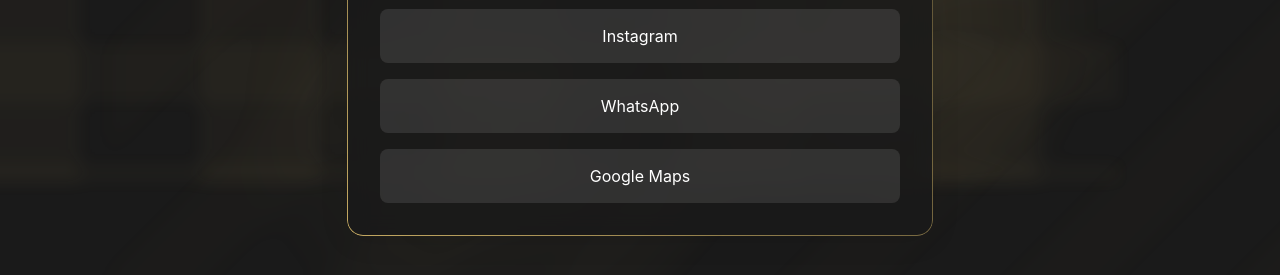
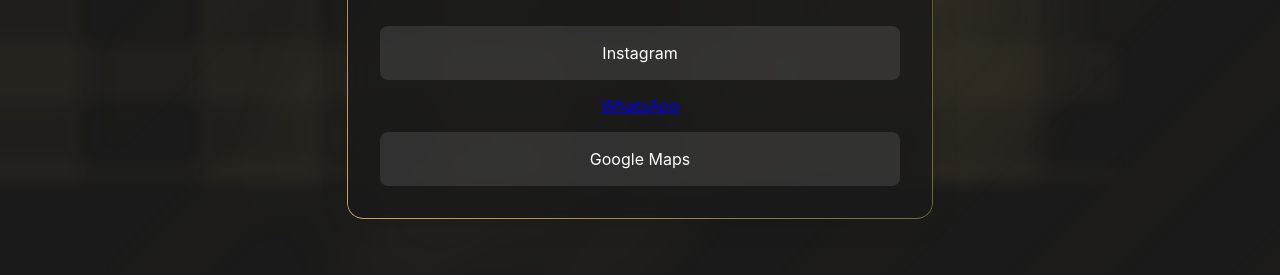
Before and after one commit to jhonatancamargo/construtorajlc.shop, a website built with Vite: page index.html in a window 1280 px wide. Shown: the part 517-792 px from the top of the page. Built offline with nearby package versions, Linux system fonts and the light colour scheme.

Commit message:
Update index.html

```diff
--- a/index.html
+++ b/index.html
@@ -23,7 +23,7 @@
 
         <div class="links-container">
           <a href="https://www.instagram.com/construtora_jlc/" class="link-card">Instagram</a>
-          <a href="#" class="link-card">WhatsApp</a>
+          <a href="#" class="https://construtorajlc.shop/agendamento">WhatsApp</a>
           <!--a href="#" class="link-card">YouTube</a-->
           <a href="#" class="link-card">Google Maps</a>
         </div>
```
